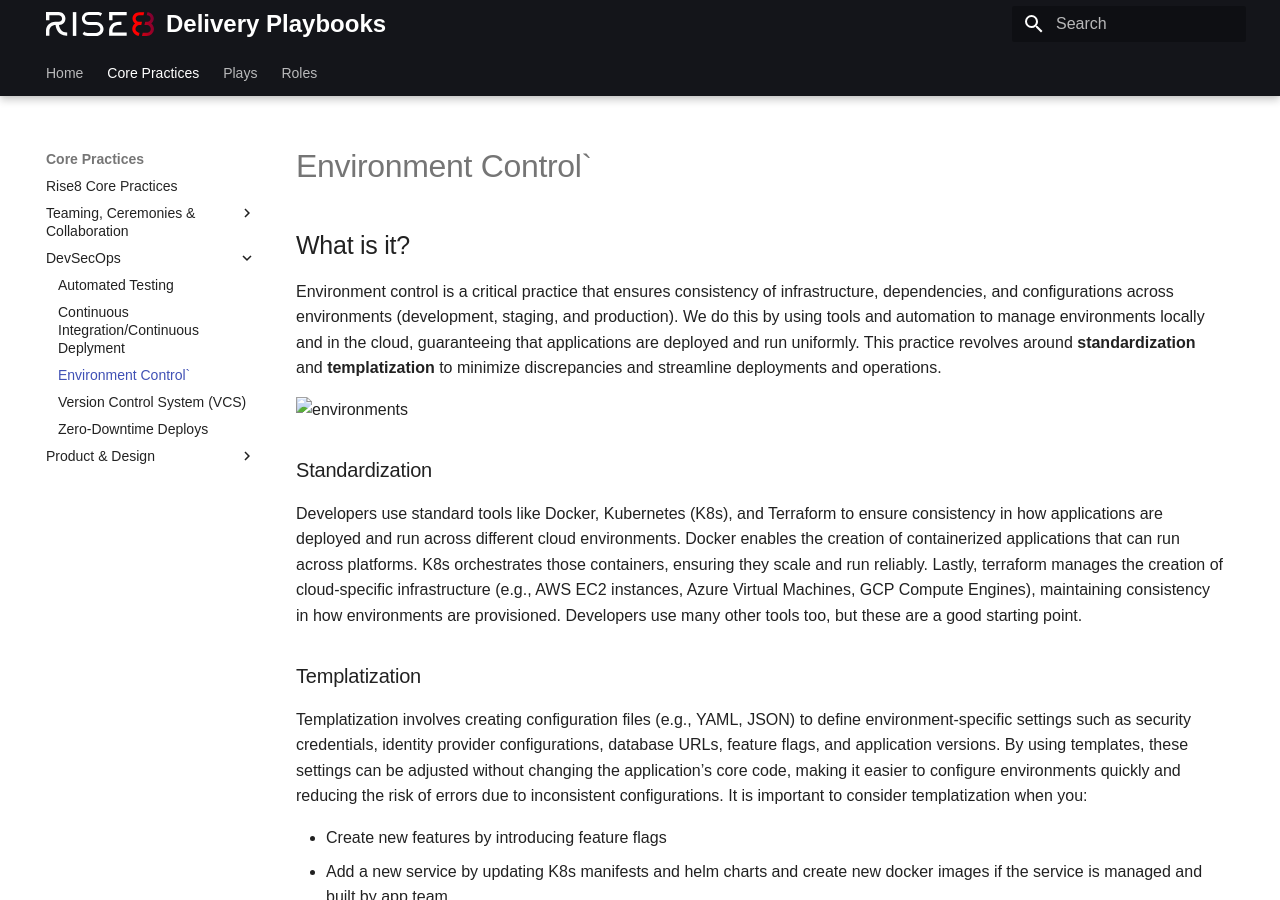
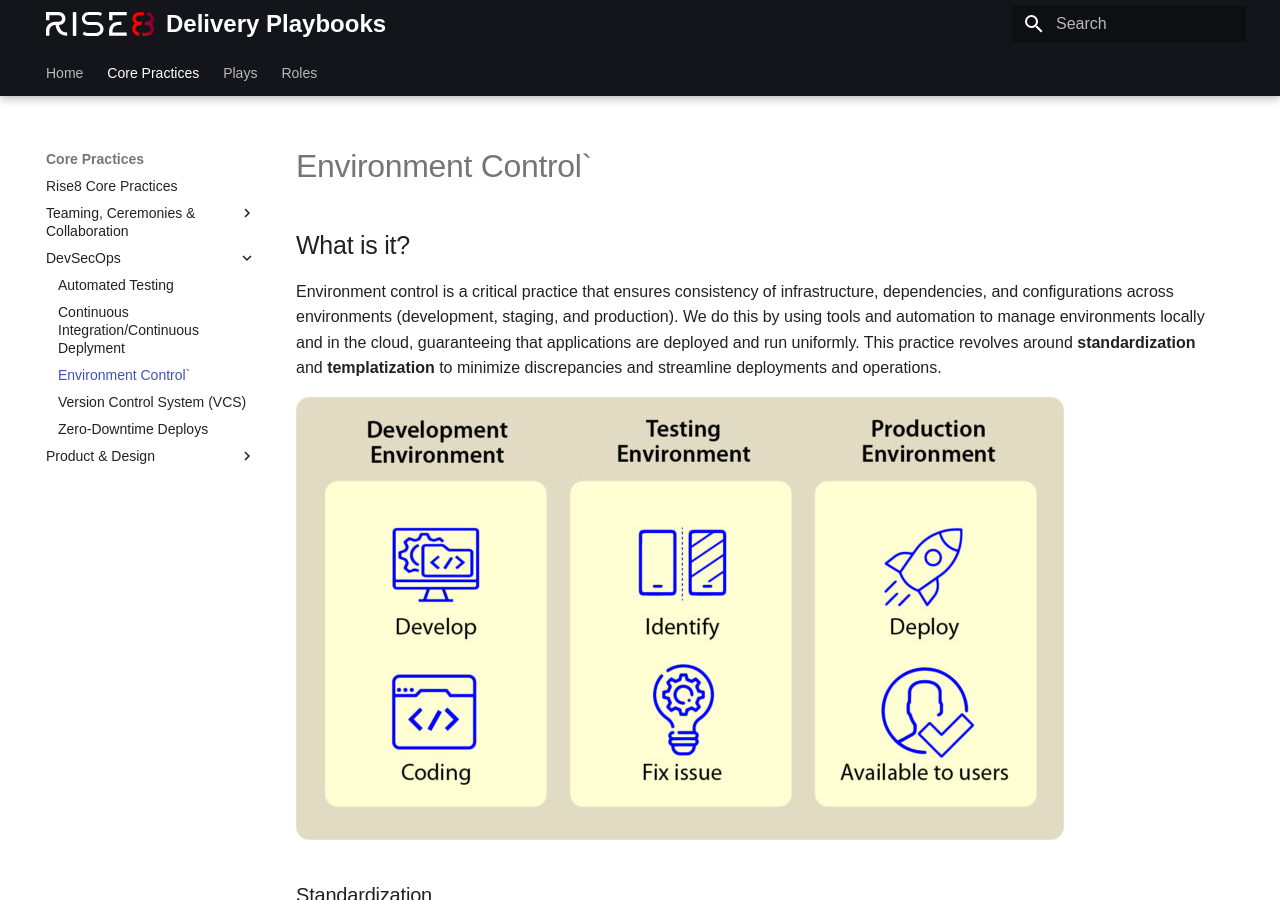
Before and after one commit to rise8-us/delivery-playbooks, an MkDocs documentation site: the page built from docs/content/practices/EnvironmentControl.md, in a window 1280 px wide and 900 px high. Built offline with MkDocs 1.6.1 and Material for MkDocs 9.7.7, drawn with Linux system fonts in a browser that asks for light colours.

Commit message:
Update EnvironmentControl.md-image update

```diff
--- a/docs/content/practices/EnvironmentControl.md
+++ b/docs/content/practices/EnvironmentControl.md
@@ -4,7 +4,7 @@
 
 Environment control is a critical practice that ensures consistency of infrastructure, dependencies, and configurations across environments (development, staging, and production). We do this by using tools and automation to manage environments locally and in the cloud, guaranteeing that applications are deployed and run uniformly. This practice revolves around **standardization** and **templatization** to minimize discrepancies and streamline deployments and operations.
 
-![environments](../assets/environments.png)
+![environments](../../assets/environments.png)
 
 ### Standardization
 
@@ -18,7 +18,7 @@
 - Add a new service by updating K8s manifests and helm charts and create new docker images if the service is managed and built by app team
 - Create new environments (demo, A/B environments, etc) which requires updating terraform files, K8s manifests and helm charts.
 
-![featureflags](../assets/featureflags.png)
+![featureflags](../../assets/featureflags.png)
 
 ## Why do it?
 
```
